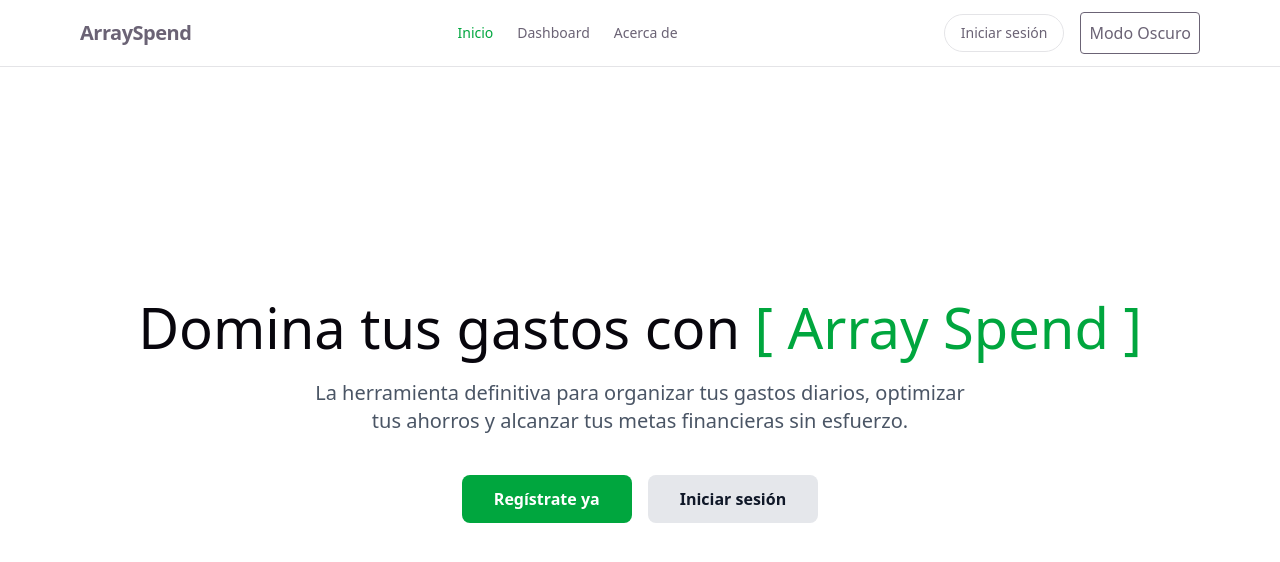
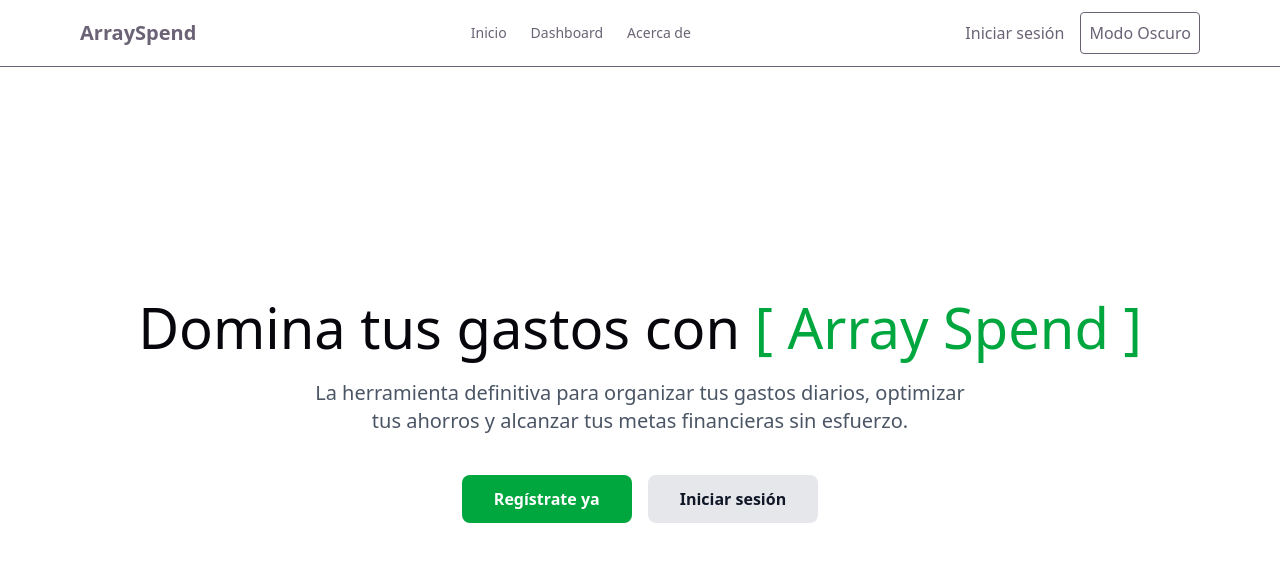
Before and after one commit to 803ghz/Array-Spend-UI, a React (Vite) app: page / in a window 1280 px wide. Shown: the top 562 px of the page. Built offline with nearby package versions, Linux system fonts and the light colour scheme; no server answers.

Commit message:
feat: implement responsive design to the navbar layout

```diff
--- a/src/widgets/NavBar/Layout.jsx
+++ b/src/widgets/NavBar/Layout.jsx
@@ -9,55 +9,27 @@ function Layout() {
 
     return (
         <div className="min-h-screen bg-[var(--bg)] text-[var(--text)] transition-colors duration-300">
-            <nav className="sticky top-0 z-50 border-b border-zinc-200 dark:border-zinc-800 bg-[var(--bg)]/80 backdrop-blur-md">
+            <nav className="sticky top-0 z-50 border-b border-[var(--border)] bg-[var(--bg)]/80 backdrop-blur-md">
                 <div className="max-w-6xl mx-auto px-4 py-3 flex items-center justify-between">
+                    <div className="font-bold text-xl">ArraySpend</div>
 
-                    <div className="font-bold text-xl tracking-tight z-10">
-                        ArraySpend
-                    </div>
-
-                    <button
-                        className="md:hidden p-2 rounded-md hover:bg-zinc-100 dark:hover:bg-zinc-800"
-                        onClick={() => setIsMenuOpen(!isMenuOpen)}
-                    >
+                    <button className="md:hidden p-2" onClick={() => setIsMenuOpen(!isMenuOpen)}>
+                        {isMenuOpen ? "✕" : "☰"}
                     </button>
 
-                    <div className={`${isMenuOpen ? "flex" : "hidden"} md:flex absolute md:static top-full left-0 w-full md:w-auto bg-[var(--bg)] md:bg-transparent border-b md:border-b-0 border-zinc-200 dark:border-zinc-800 flex-col md:flex-row items-center gap-4 md:gap-6 p-4 md:p-0`}>
-                        <NavLink to='/' className={({ isActive }) => `text-sm font-medium transition-colors ${isActive ? "text-green-600 dark:text-green-400" : "hover:text-green-600/70 dark:hover:text-green-400/70"}`}>
-                            Inicio
-                        </NavLink>
+                    <div className={`${isMenuOpen ? "flex" : "hidden"} md:flex absolute md:static top-full left-0 w-full md:w-auto bg-[var(--bg)] border-b border-[var(--border)] md:border-0 flex-col md:flex-row items-center gap-6 p-6 md:p-0`}>
+                        <NavLink to='/' className="text-sm font-medium">Inicio</NavLink>
+                        <NavLink to='/dashboard' className="text-sm font-medium">Dashboard</NavLink>
+                        <NavLink to='/about' className="text-sm font-medium">Acerca de</NavLink>
 
-                        <NavLink to='/dashboard' className={({ isActive }) => `text-sm font-medium transition-colors ${isActive ? "text-green-600 dark:text-green-400" : "hover:text-green-600/70 dark:hover:text-green-400/70"}`}>
-                            Dashboard
-                        </NavLink>
-
-                        <NavLink to='/about' className={({ isActive }) => `text-sm font-medium transition-colors ${isActive ? "text-green-600 dark:text-green-400" : "hover:text-green-600/70 dark:hover:text-green-400/70"}`}>
-                            Acerca de
-                        </NavLink>
-
-                        <div className="flex md:hidden items-center gap-4 pt-4 border-t border-zinc-200 dark:border-zinc-800 w-full justify-center">
-                            {token ? (
-                                <button onClick={logout} className="text-sm font-medium px-4 py-2 rounded-full border border-red-200 dark:border-red-900 text-red-600">
-                                    Cerrar sesión
-                                </button>
-                            ) : (
-                                <NavLink to='/login' className="text-sm font-medium px-4 py-2 rounded-full border border-zinc-200 dark:border-zinc-700">
-                                    Iniciar sesión
-                                </NavLink>
-                            )}
+                        <div className="md:hidden pt-4 border-t border-[var(--border)] w-full flex flex-col items-center gap-4">
+                            {token ? <button onClick={logout}>Cerrar sesión</button> : <NavLink to='/login'>Iniciar sesión</NavLink>}
+                            <ThemeSwitcher />
                         </div>
                     </div>
 
                     <div className="hidden md:flex items-center gap-4">
-                        {token ? (
-                            <button onClick={logout} className="text-sm font-medium px-4 py-2 rounded-full border border-red-200 dark:border-red-900 text-red-600 hover:bg-red-50 dark:hover:bg-red-950 transition-all">
-                                Cerrar sesión
-                            </button>
-                        ) : (
-                            <NavLink to='/login' className="text-sm font-medium px-4 py-2 rounded-full border border-zinc-200 dark:border-zinc-700 hover:bg-zinc-100 dark:hover:bg-zinc-800 transition-all">
-                                Iniciar sesión
-                            </NavLink>
-                        )}
+                        {token ? <button onClick={logout}>Cerrar sesión</button> : <NavLink to='/login'>Iniciar sesión</NavLink>}
                         <ThemeSwitcher />
                     </div>
                 </div>
@@ -70,6 +42,4 @@ function Layout() {
     );
 }
 
-export {
-    Layout
-};
+export { Layout };
```
